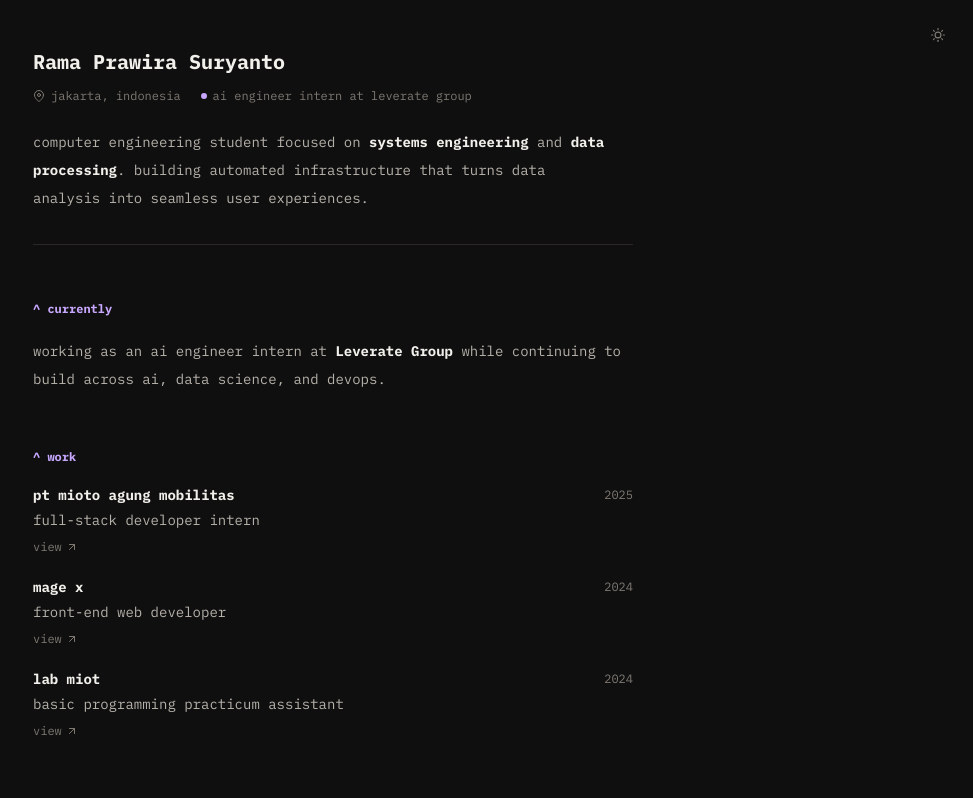
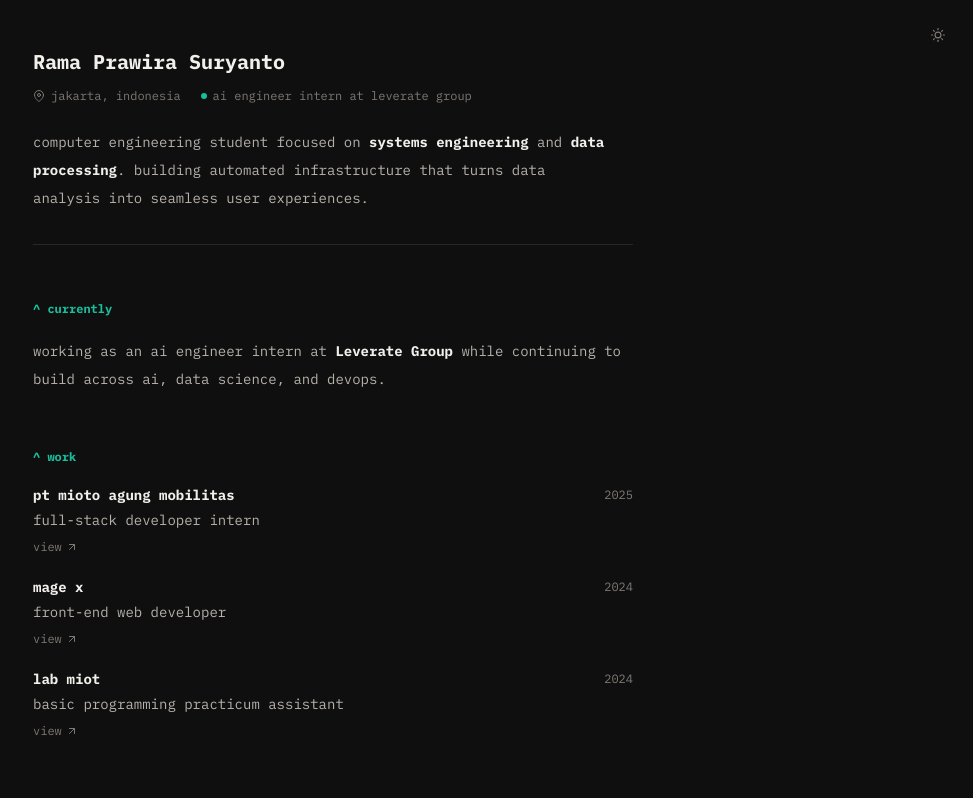
Before and after one commit to axeiira/axeiira-site, a React (Vite) app: page / in a window 1280 px wide. Shown: the top 798 px of the page, without its empty margins (307-1280 px from the left). Built offline with nearby package versions, Linux system fonts and the light colour scheme.

Commit message:
chore: change accent color

```diff
--- a/src/index.css
+++ b/src/index.css
@@ -9,7 +9,7 @@
   --secondary: #b7b2aa;
   --muted: #7f7972;
   --divider: #2a2725;
-  --accent: #c8a8ff;
+  --accent: #1abe9b;
 }
 
 :root[data-theme="light"] {
@@ -18,7 +18,7 @@
   --secondary: #4f4945;
   --muted: #817972;
   --divider: #ddd6cc;
-  --accent: #7d55c7;
+  --accent: #0c5545;
 }
 
 html,
```
